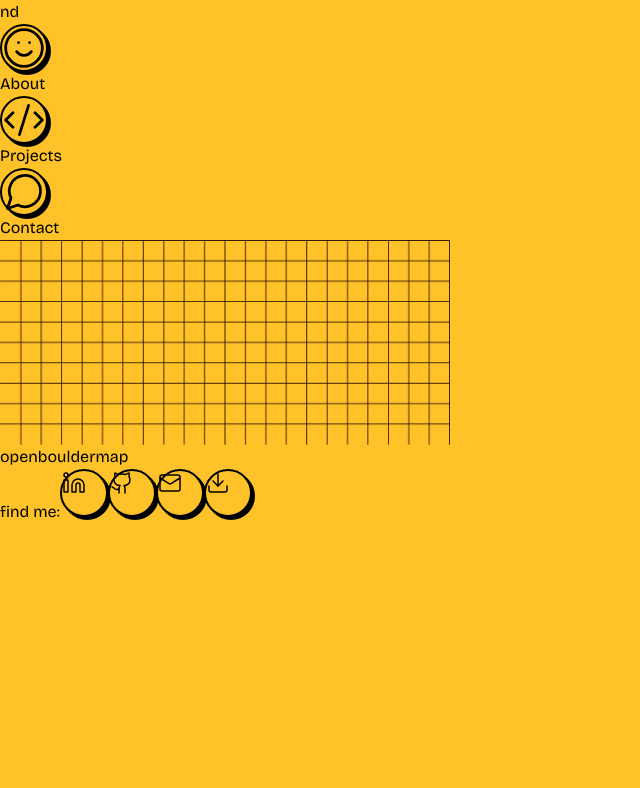
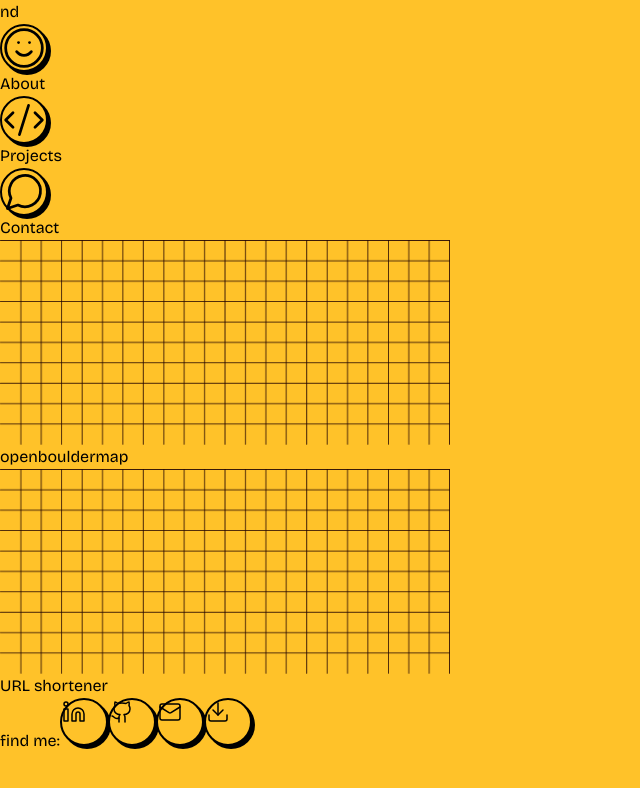
Before and after one commit to nils-dambowy/personal-website, a React (Vite) app: page /projects in a window 1280 px wide. Shown: the top 788 px of the page, without its empty margins (0-640 px from the left). Built offline with nearby package versions, Linux system fonts and the light colour scheme.

Commit message:
added second project

```diff
--- a/src/components/Projects.jsx
+++ b/src/components/Projects.jsx
@@ -1,11 +1,11 @@
 import Header from "./Header"
 import Footer from "./Footer"
-import Placeholder from  "../assets/GRAPH.png"
+import Placeholder from "../assets/GRAPH.png"
 
 export default function Projects() {
   return (
     <>
-            <Header/>
+      <Header />
       <div className="flex h-full lg:h-screen  sm:h-full w-full items-right lg:flow-root justify-evenly">
         {/* project sections*/}
         <div className=" w-full lg:w-4/5 sm:w-full float-left">
@@ -14,80 +14,32 @@ export default function Projects() {
             <a href="projects/1" className="project-grid-item bg-white border-black border-2 w-full sm:w-1/2 lg:w-1/4 h-64">
               <div>
                 <div className="flex flex-row h-3/4 text-center">
-                                    <img src={Placeholder} alt="Placeholder" width="450"/>
+                  <img src={Placeholder} alt="Placeholder" width="450" />
                 </div>
                 <div className="flex flex-row border-black border-t-2 h-1/4 justify-center">
                   openbouldermap
                 </div>
               </div>
             </a>
-                        {/*
+
             <a href="projects/2" className="project-grid-item bg-white border-black border-2 w-full sm:w-1/2 lg:w-1/4 h-64">
               <div>
                 <div className="flex flex-row h-3/4 text-center">
-                                    <img src={Placeholder} alt="Placeholder" width="450"/>
+                  <img src={Placeholder} alt="Placeholder" width="450" />
                 </div>
                 <div className="flex flex-row border-black border-t-2 h-1/4 justify-center">
-                                    Project 2
+                  URL shortener
                 </div>
               </div>
             </a>
-                        */}
+
           </div>
-                    {/*
-                    <div className="items-center flex lg:flex-row lg:flex-wrap flex-col justify-evenly pt-8 gap-8 px-4">
-                        <a href="projects/3" className="project-grid-item bg-white border-black border-2 w-full sm:w-1/2 lg:w-1/4 h-64">
-                            <div>
-                                <div className="flex flex-row h-3/4 text-center">
-                                    <img src={Placeholder} alt="Placeholder" width="450"/>
-                                </div>
-                                <div className="flex flex-row border-black border-t-2 h-1/4 justify-center">
-                                    Project 3
-                                </div>
-                            </div>
-                        </a>
-                        <a href="projects/4" className="project-grid-item bg-white border-black border-2 w-full sm:w-1/2 lg:w-1/4 h-64">
-                            <div>
-                                <div className="flex flex-row h-3/4 text-center">
-                                    <img src={Placeholder} alt="Placeholder" width="450"/>
-                                </div>
-                                <div className="flex flex-row border-black border-t-2 h-1/4 justify-center">
-                                    Project 4
-                                </div>
-                            </div>
-                        </a>
-                    </div>
-                    */}
-                    {/*
-                    <div className="items-center flex lg:flex-row lg:flex-wrap flex-col justify-evenly pt-8 gap-8 pb-8 px-4 ">
-                        <a href="projects/5" className="project-grid-item bg-white border-black border-2 w-full sm:w-1/2 lg:w-1/4 h-64">
-                            <div>
-                                <div className="flex flex-row h-3/4 text-center">
-                                    <img src={Placeholder} alt="Placeholder" width="450"/>
-                                </div>
-                                <div className="flex flex-row border-black border-t-2 h-1/4 justify-center">
-                                    Project 5
-                                </div>
-                            </div>
-                        </a>
-                        <a href="projects/6" className="project-grid-item bg-white border-black border-2 w-full sm:w-1/2 lg:w-1/4 h-64">
-                            <div>
-                                <div className="flex flex-row h-3/4 text-center">
-                                    <img src={Placeholder} alt="Placeholder" width="450"/>
-                                </div>
-                                <div className="flex flex-row border-black border-t-2 h-1/4 justify-center">
-                                    Project 6
-                                </div>
-                            </div>
-                        </a>
-                    </div>
-                    */}
         </div>
 
         {/* Grid background*/}
         <div className="work-grid-bg flex-col  w-0 lg:w-1/5 h-full float-right"></div>
       </div>
-            <Footer/>
+      <Footer />
     </>
   );
 }
```
Lines whose indentation alone changed are shown as unchanged.
